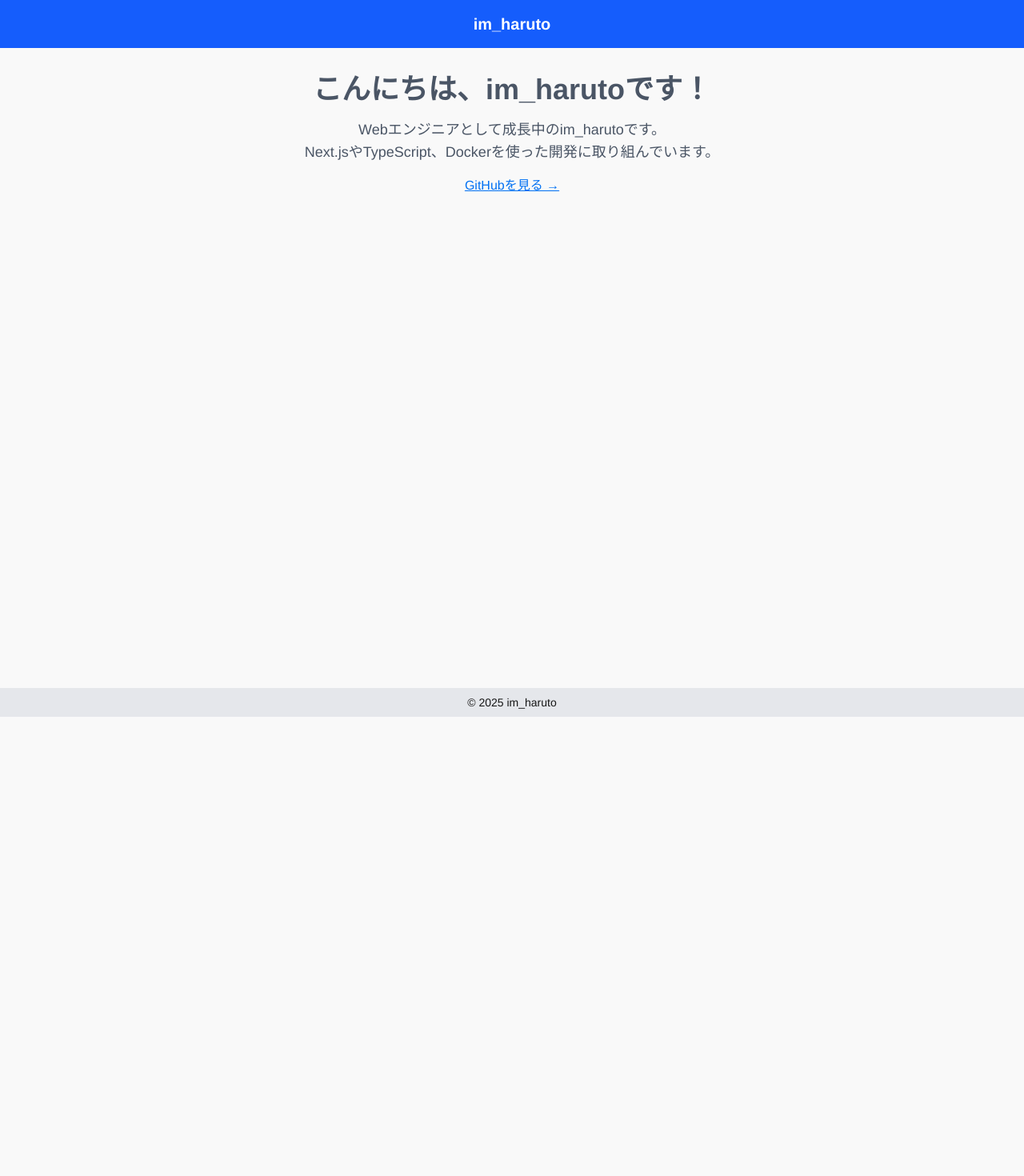
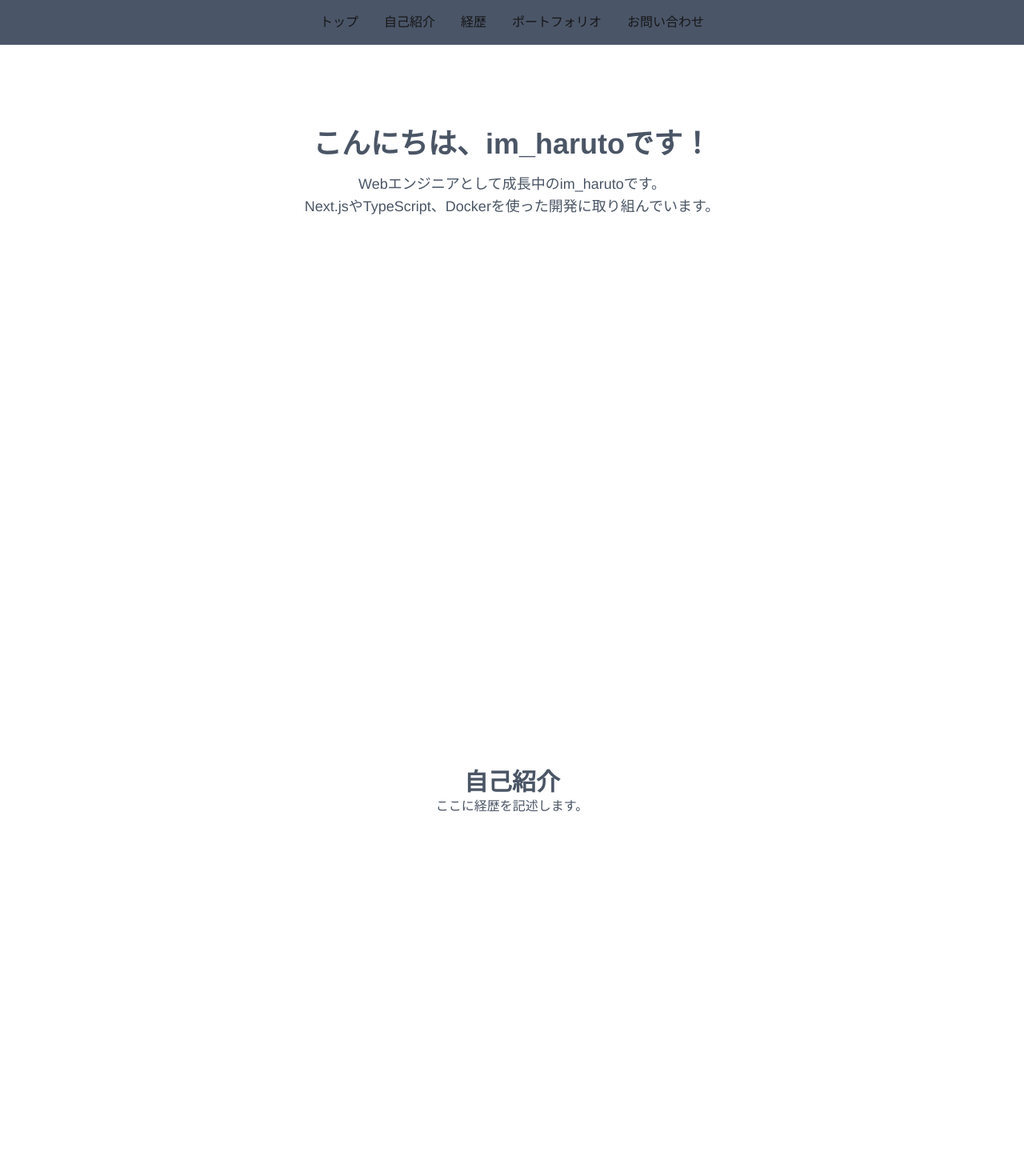
Before and after one commit to 1068haruto/im_haruto, a Next.js app: page / in a window 1280 px wide. Shown: the top 1470 px of the page at 80% size. Before the commit the page ends 896 px from the top, so only its background shows below. Built offline with nearby package versions, Linux system fonts and the light colour scheme.

Commit message:
feat: add layout structure

```diff
--- a/src/app/layout.tsx
+++ b/src/app/layout.tsx
@@ -1,5 +1,7 @@
 import "./globals.css";
-import "@/styles/global.scss"; // SCSSのパス
+import "@/styles/global.scss";
+import Header from "@/components/Header";
+import Footer from "@/components/Footer";
 
 export const metadata = {
   title: "im_haruto",
@@ -9,14 +11,10 @@ export const metadata = {
 export default function RootLayout({ children }: { children: React.ReactNode }) {
   return (
     <html lang="ja">
-      <body className="font-sans bg-white text-gray-800">
-        <header className="bg-blue-600 text-white p-4 text-center text-xl font-bold">
-          im_haruto
-        </header>
-        <main className="min-h-screen">{children}</main>
-        <footer className="bg-gray-200 text-center p-2 text-sm">
-          &copy; 2025 im_haruto
-        </footer>
+      <body>
+        <Header />
+        <main>{children}</main>
+        <Footer />
       </body>
     </html>
   );
--- a/src/app/page.tsx
+++ b/src/app/page.tsx
@@ -3,15 +3,40 @@
 
 export default function Home() {
   return (
-    <main className="p-8 text-center">
-      <h1 className="text-4xl font-bold text-gray-600 mb-4">こんにちは、im_harutoです！</h1>
-      <p className="text-lg text-gray-600 mb-4">
+    <>
+      <main className="text-gray-600 text-center">
+
+        <section id="top" className="min-h-screen">
+          <h1 className="text-4xl font-bold mb-4">こんにちは、im_harutoです！</h1>
+          <p className="text-lg mb-4">
             Webエンジニアとして成長中のim_harutoです。<br />
             Next.jsやTypeScript、Dockerを使った開発に取り組んでいます。
           </p>
+        </section>
+
+        <section id="self_intro" className="min-h-screen section-anchor-offset">
+          <h2 className="text-3xl font-bold">自己紹介</h2>
+          <p>ここに経歴を記述します。</p>
+        </section>
+
+        <section id="about" className="min-h-screen section-anchor-offset">
+          <h2 className="text-3xl font-bold">経歴</h2>
+          <p>ここに経歴を記述します。</p>
+        </section>
+
+        <section id="portfolio" className="min-h-screen section-anchor-offset">
+          <h2 className="text-3xl font-bold">ポートフォリオ</h2>
+          <p>ここにポートフォリオを記述します。</p>
           <a href="https://github.com/1068haruto" target="_blank" rel="noopener noreferrer" className="text-blue-500 underline">
             GitHubを見る →
           </a>
+        </section>
+
+        <section id="contact" className="min-h-screen section-anchor-offset">
+          <h2 className="text-3xl font-bold">お問い合わせ</h2>
+          <p>ここに連絡先などを記述します。</p>
+        </section>
       </main>
+    </>
   );
 }
--- /dev/null
+++ b/src/components/Footer.tsx
@@ -0,0 +1,9 @@
+import "@/styles/global.scss";
+
+export default function Footer() {
+  return (
+		<footer>
+  		&copy; 2025 im_haruto
+		</footer>
+	);
+}
--- /dev/null
+++ b/src/components/Header.tsx
@@ -0,0 +1,15 @@
+import "@/styles/global.scss";
+
+export default function Header() {
+  return (
+    <header>
+      <nav>
+        <a href="#" className="hover:underline">トップ</a>
+        <a href="#self_intro" className="hover:underline">自己紹介</a>
+        <a href="#about" className="hover:underline">経歴</a>
+        <a href="#portfolio" className="hover:underline">ポートフォリオ</a>
+        <a href="#contact" className="hover:underline">お問い合わせ</a>
+      </nav>
+    </header>
+  );
+}
--- a/src/styles/global.scss
+++ b/src/styles/global.scss
@@ -1,13 +1,51 @@
+html {
+  scroll-behavior: smooth;
+}
+
 body {
   font-family: 'Helvetica Neue', sans-serif;
-  background-color: #f9f9f9;
+  background-color: white;
+
+	.section-anchor-offset {
+		padding-top: 64px;
+		margin-top: -64px;
+	}
+
+	header {
+		position: fixed;
+		top: 0;
+		width: 100%;
+		z-index: 50;
+		background-color: #4a5568; /* bg-gray-600相当 */
+		text-align: center;
+
+		nav {
+			display: flex;
+			justify-content: center;
+			gap: 2rem;     /* space-x-8相当 */
+			padding: 1rem; /* p-4相当 */
 		}
 
 		a {
-  color: #0070f3;
 			transition: opacity 0.2s ease-in-out;
 
 			&:hover {
 				opacity: 0.8;
 			}
 		}
+	}
+
+	main {
+		min-height: 100vh;
+		padding-top: 5rem; /* pt-20相当 */
+		gap: 2rem;         /* space-y-32相当 */
+	}
+
+	footer {
+		background-color: #edf2f7; /* bg-gray-200相当 */
+		text-align: center;
+		padding: 0.5rem;     /* p-2相当 */
+		font-size: 0.875rem; /* text-sm相当 */
+		color: #718096;    /* text-gray-600相当 */
+	}
+}
```
Lines whose indentation alone changed are shown as unchanged.
